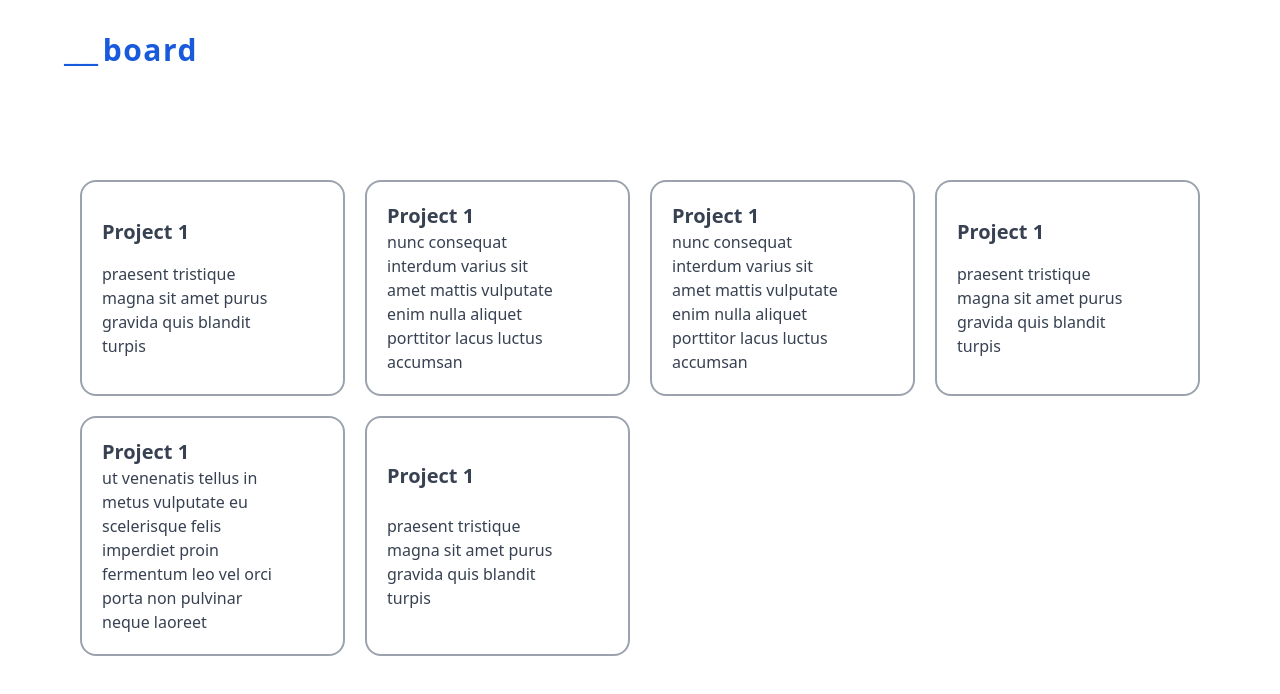
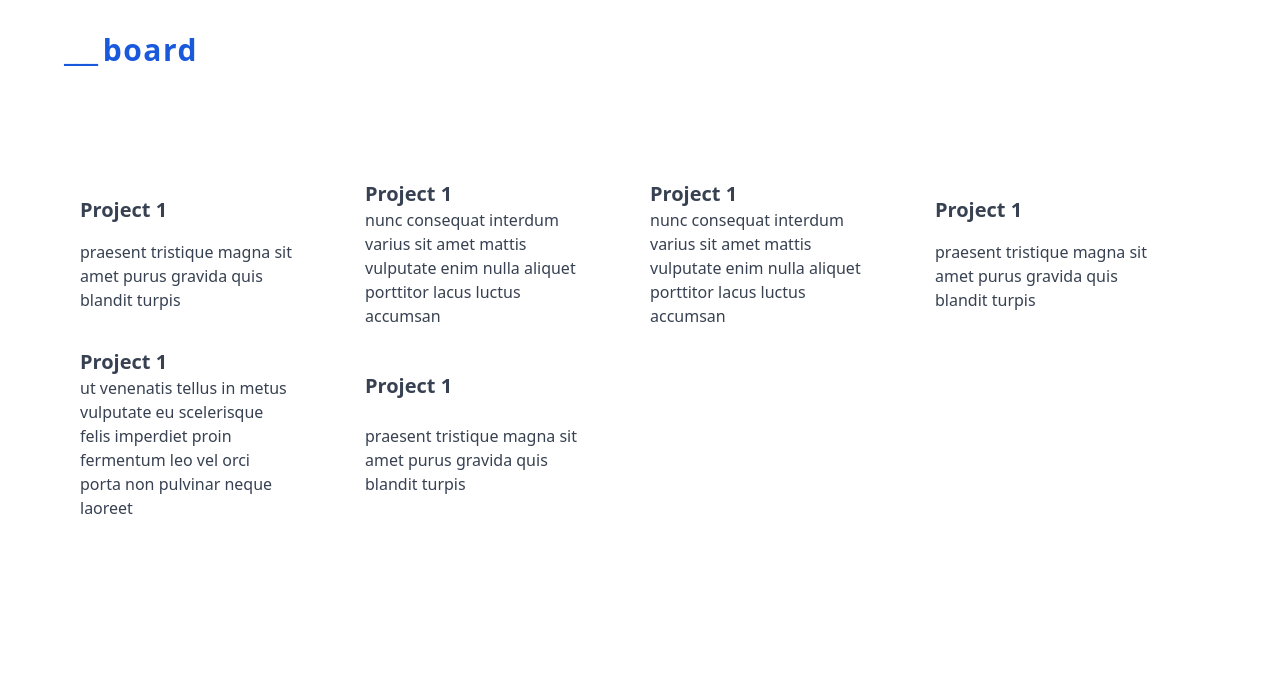
Before and after one commit to rg12301/dash_board, a Next.js app: page /projectSelection in a window 1280 px wide. Shown: the top 694 px of the page. Built offline with nearby package versions, Linux system fonts and the light colour scheme.

Commit message:
Change project card style

```diff
--- a/components/ProjectCard.tsx
+++ b/components/ProjectCard.tsx
@@ -1,5 +1,4 @@
 import React from "react";
-import Card from "./Card";
 import { ArrowRightIcon as ArrowRight } from "@heroicons/react/outline";
 
 interface Props {
@@ -9,15 +8,15 @@ interface Props {
 
 const ProjectCard = ({ heading, description }: Props) => {
   return (
-    <Card className="flex flex-row items-center space-x-5 group">
+    <div className="card flex flex-row items-center space-x-8 group">
       <div className="flex flex-col justify-evenly group-hover:text-gray-800 w-auto h-full">
         <h1 className="text-xl font-semibold">{heading}</h1>
         <span>{description}</span>
       </div>
-      <div className="h-full flex flex-col justify-end">
+      <div className="h-full flex flex-col justify-center">
         <ArrowRight className="w-5 h-5 text-white group-hover:text-_blue" />
       </div>
-    </Card>
+    </div>
   );
 };
 
```
